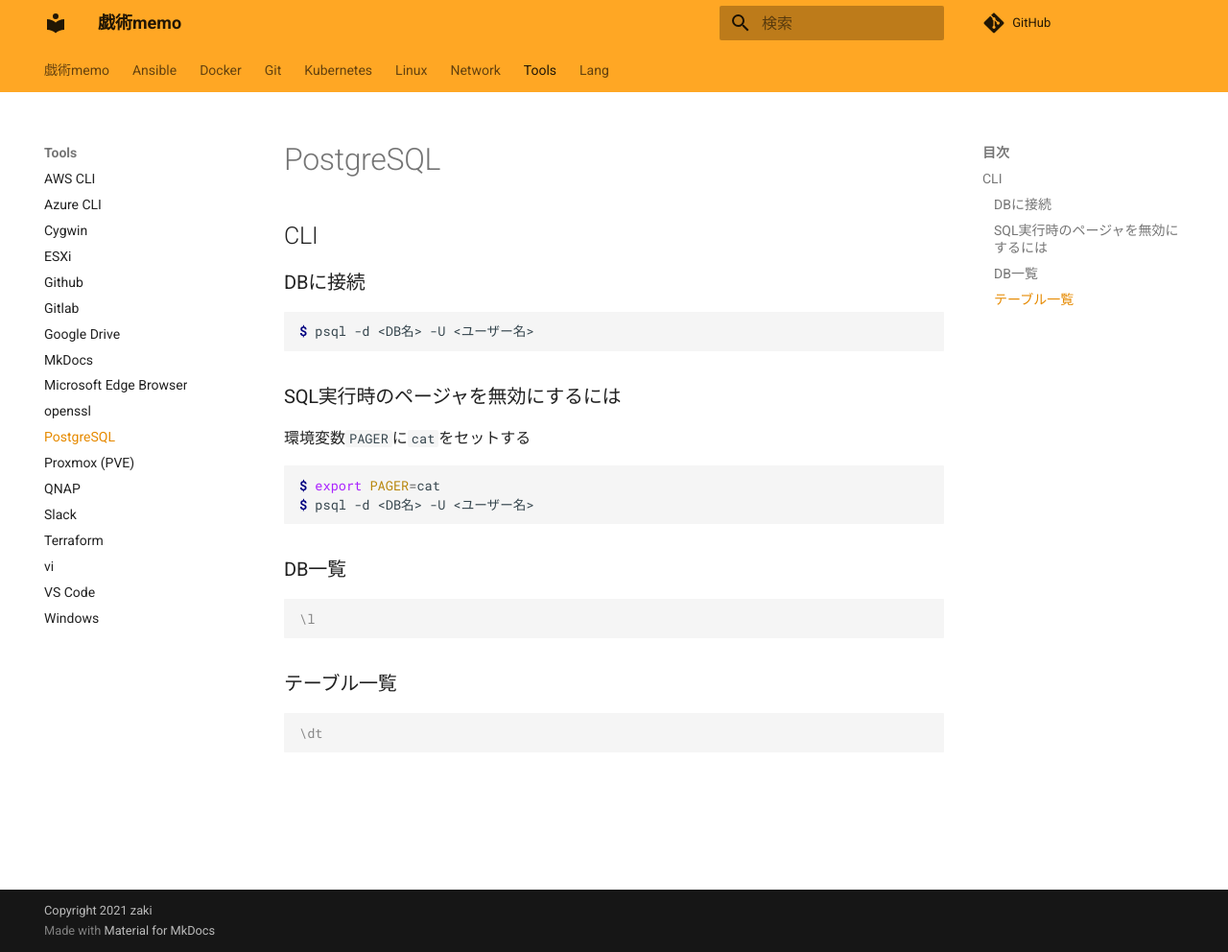
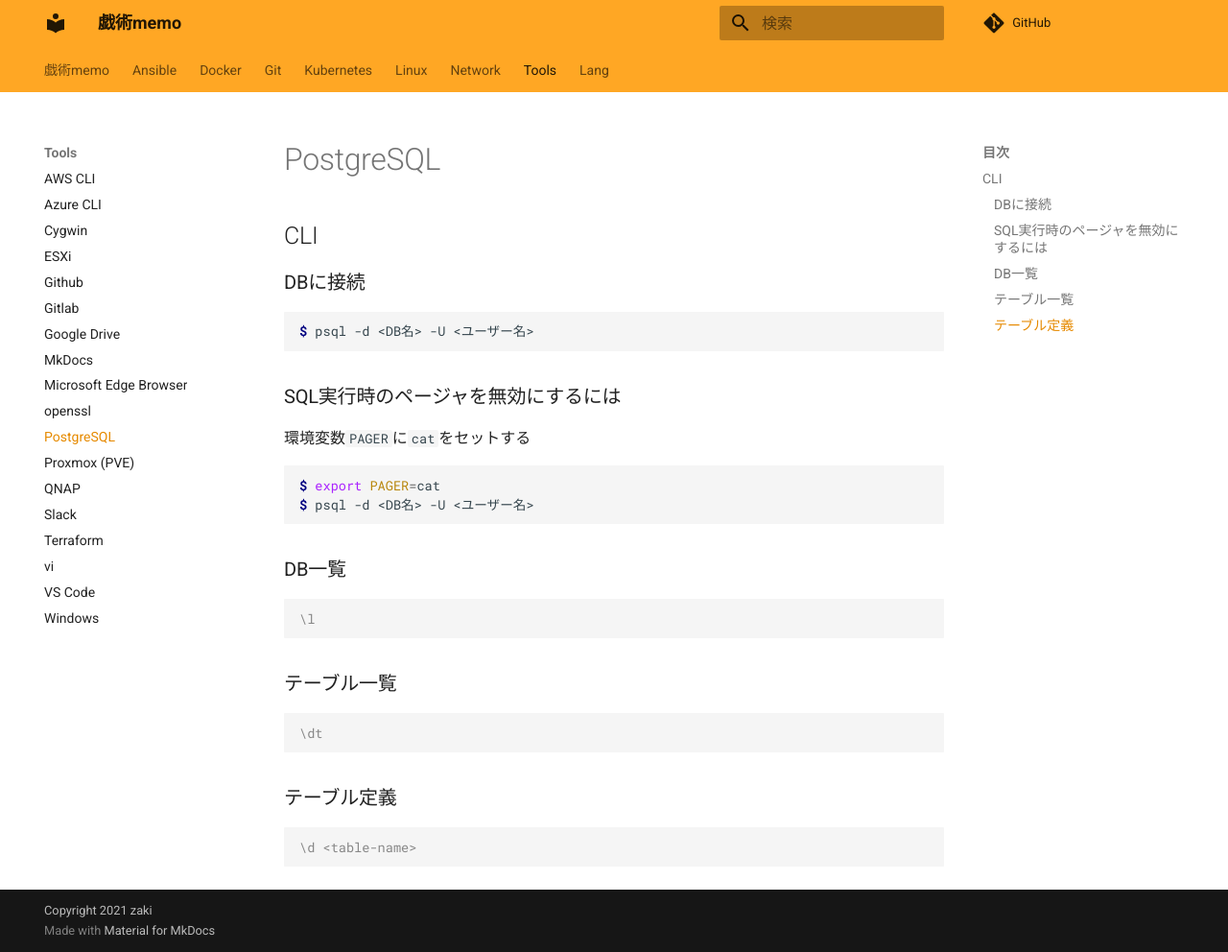
Before and after one commit to zaki-lknr/docs, an MkDocs documentation site: the page built from docs/Tools/postgresql.md, in a window 1280 px wide and 992 px high. Shown: the whole window at 96% size. Built offline with MkDocs 1.6.1 and Material for MkDocs 9.7.7, drawn with Linux system fonts in a browser that asks for light colours; comment, search, counter and statistics services are not loaded.

Commit message:
add: tools/postgresql: テーブル定義の確認

````diff
--- a/docs/Tools/postgresql.md
+++ b/docs/Tools/postgresql.md
@@ -28,3 +28,9 @@ $ psql -d <DB名> -U <ユーザー名>
 ```console
 \dt
 ```
+
+### テーブル定義
+
+```console
+\d <table-name>
+```
````
